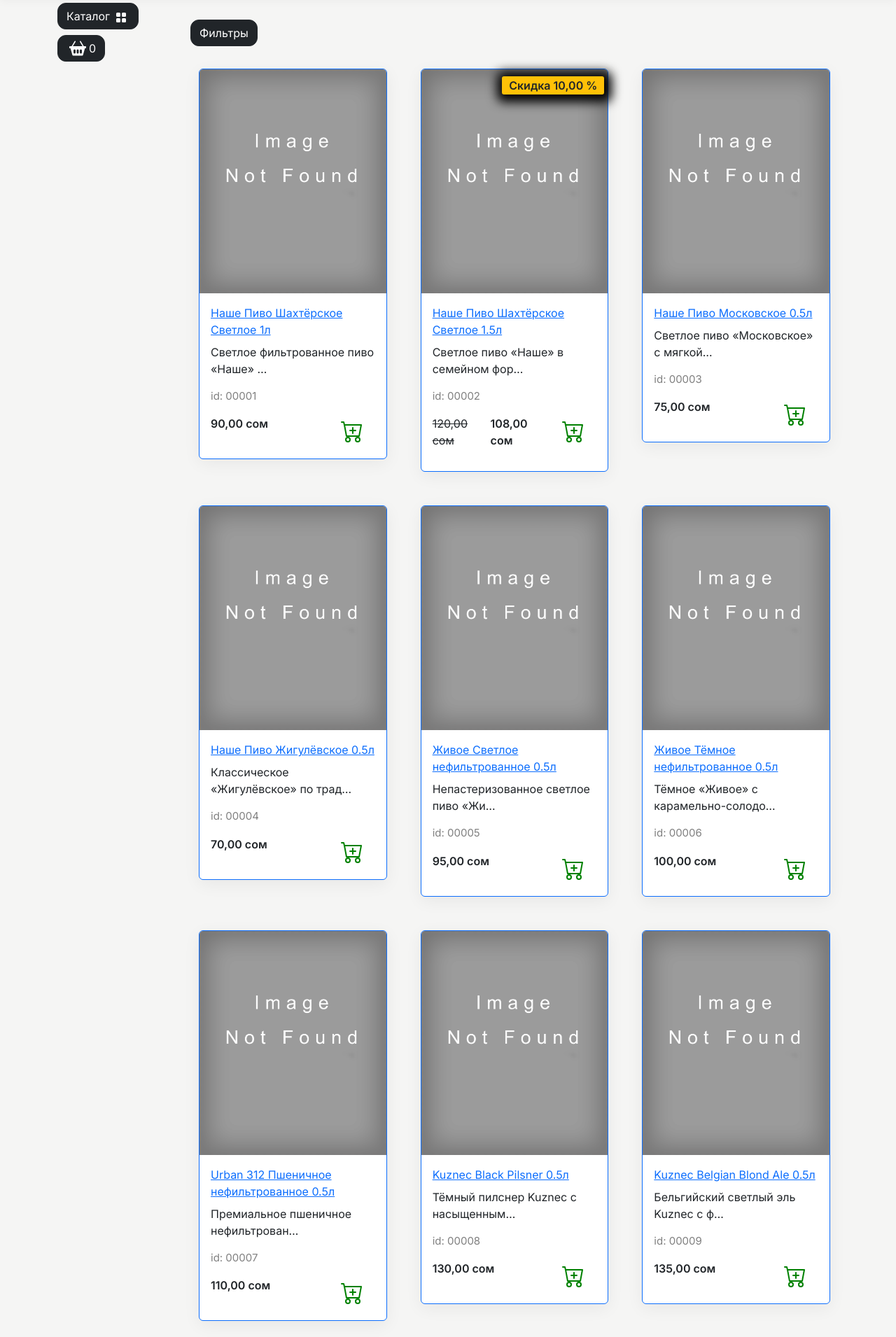
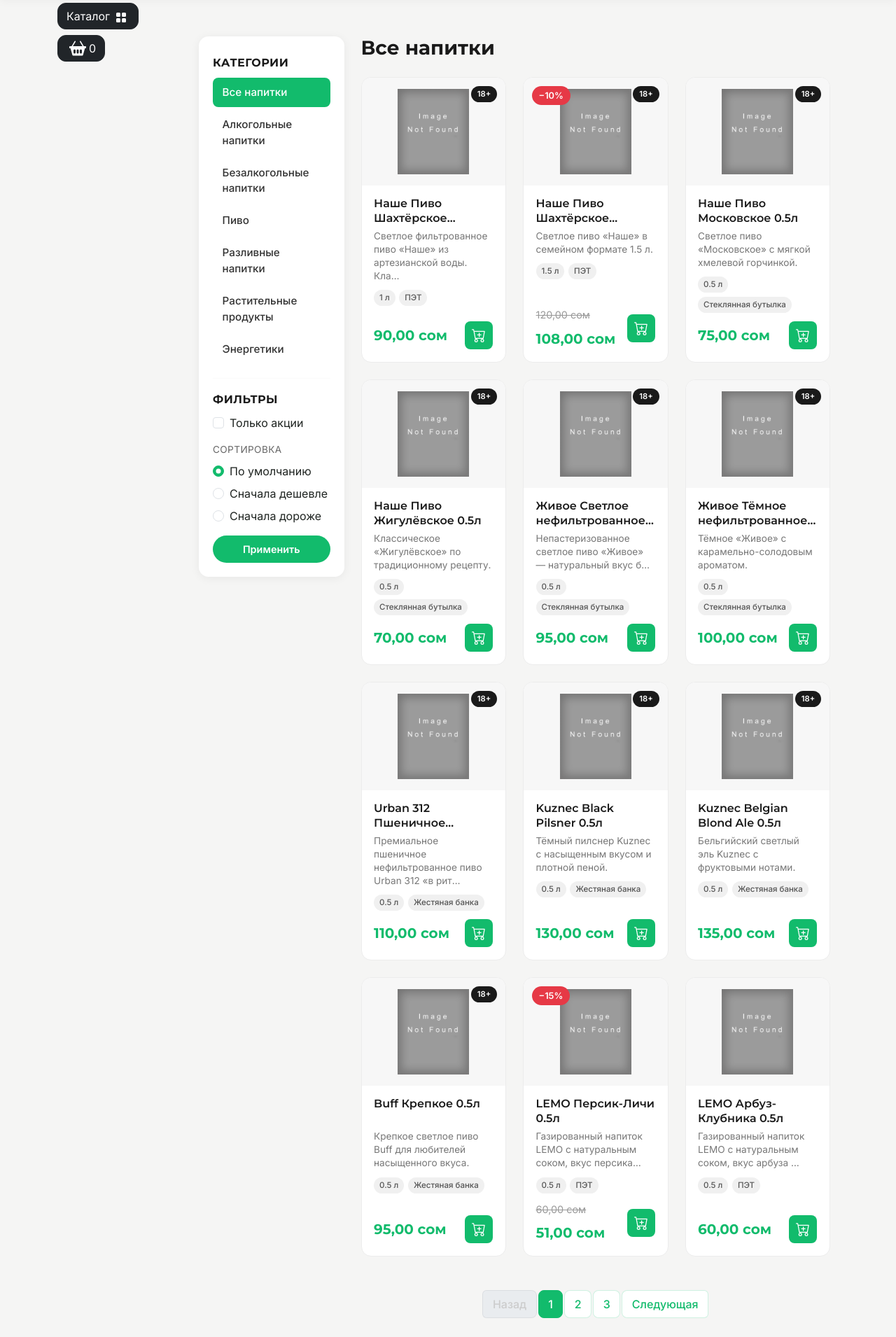
Before and after one commit to arturkarpuhin/-, a Django app: page /catalog/all/ in a window 1280 px wide. Shown: the part 57-1967 px from the top of the page at 70% size. Run offline with Django 4.2, Linux system fonts and the light colour scheme; data comes from the database, SQL or seed files in the repository; tables that the repository leaves empty hold one stand-in row (values such as "Sample post"); some libraries are stand-ins or nearby versions.

Commit message:
style: catalog Ф3 palette + square cart button + thin card border

```diff
--- a/goods/templates/goods/catalog.html
+++ b/goods/templates/goods/catalog.html
@@ -4,128 +4,185 @@
 
 {% block modal_cart %}
 {% include "includes/cart_button.html" %}
-{% endblock  %}
-
+{% endblock %}
 
 {% block content %}
+<div class="container py-4">
     <div class="row">
-    <!-- Форма фильтров -->
-    <div class="dropdown mb-2">
-        <button class="btn btn-secondary dropdown-toggle btn-dark" type="button" data-bs-toggle="dropdown"
-            aria-expanded="false">
-            Фильтры
-        </button>
 
-        <form action="{% if request.GET.q %}{% url "catalog:search" %}{% else %}{% url "catalog:index" slug_url %}{% endif %}" method="get" class="dropdown-menu bg-dark" data-bs-theme="dark">
-            <div class="form-check text-white mx-3">
-                <input class="form-check-input" type="checkbox" name="on_sale" id="flexCheckDefault" value="on" {% if request.GET.on_sale == 'on' %}checked{% endif %}>
+        <!-- САЙДБАР -->
+        <aside class="col-lg-3 col-md-12 mb-4">
+            <div class="catalog-sidebar">
+
+                <h5>Категории</h5>
+                <nav class="category-list">
+                    <a href="{% url "catalog:index" "all" %}"
+                       class="category-link{% if slug_url == "all" %} active{% endif %}">
+                        Все напитки
+                    </a>
+                    {% for c in categories %}
+                        {% if c.slug != "all" %}
+                        <a href="{% url "catalog:index" c.slug %}"
+                           class="category-link{% if c.slug == slug_url %} active{% endif %}">
+                            {{ c.name }}
+                        </a>
+                        {% endif %}
+                    {% endfor %}
+                </nav>
+
+                <hr>
+
+                <h5>Фильтры</h5>
+                <form method="get" class="filter-form"
+                      action="{% if request.GET.q %}{% url "catalog:search" %}{% else %}{% url "catalog:index" slug_url %}{% endif %}">
+
                     {% if request.GET.q %}
                         <input type="hidden" name="q" value="{{ request.GET.q }}">
                     {% endif %}
+
+                    <div class="form-check">
+                        <input class="form-check-input" type="checkbox"
+                               name="on_sale" id="flexCheckDefault" value="on"
+                               {% if request.GET.on_sale == "on" %}checked{% endif %}>
                         <label class="form-check-label" for="flexCheckDefault">
-                    Товары по акции
+                            Только акции
                         </label>
                     </div>
-            <p class="text-white mx-3 mt-3">Сортировать:</p>
-            <div class="form-check text-white mx-3">
-                <input class="form-check-input" type="radio" name="order_by" id="flexRadioDefault1" value="default"
-                {% if not request.GET.order_by or request.GET.order_by == 'default' %}checked{% endif %}>
-                <label class="form-check-label" for="flexRadioDefault1">
-                    По умолчанию
-                </label>
+
+                    <p class="filter-label">Сортировка</p>
+
+                    <div class="form-check">
+                        <input class="form-check-input" type="radio"
+                               name="order_by" id="orderDefault" value="default"
+                               {% if not request.GET.order_by or request.GET.order_by == "default" %}checked{% endif %}>
+                        <label class="form-check-label" for="orderDefault">По умолчанию</label>
                     </div>
-            <div class="form-check text-white mx-3">
-                <input class="form-check-input" type="radio" name="order_by" id="flexRadioDefault2" value="price"
-                {% if request.GET.order_by == 'price' %}checked{% endif %}>
-                <label class="form-check-label" for="flexRadioDefault2">
-                    От дешевых к дорогим
-                </label>
+                    <div class="form-check">
+                        <input class="form-check-input" type="radio"
+                               name="order_by" id="orderAsc" value="price"
+                               {% if request.GET.order_by == "price" %}checked{% endif %}>
+                        <label class="form-check-label" for="orderAsc">Сначала дешевле</label>
                     </div>
-            <div class="form-check text-white mx-3">
-                <input class="form-check-input" type="radio" name="order_by" id="flexRadioDefault3" value="-price"
-                {% if request.GET.order_by == '-price' %}checked{% endif %}>
-                <label class="form-check-label" for="flexRadioDefault3">
-                    От дорогих к дешевым
-                </label>
+                    <div class="form-check">
+                        <input class="form-check-input" type="radio"
+                               name="order_by" id="orderDesc" value="-price"
+                               {% if request.GET.order_by == "-price" %}checked{% endif %}>
+                        <label class="form-check-label" for="orderDesc">Сначала дороже</label>
                     </div>
-            <button type="submit" class="btn btn-primary mx-3 mt-3">Применить</button>
+
+                    <button type="submit" class="btn btn-brand">Применить</button>
+
                 </form>
             </div>
+        </aside>
 
+        <!-- КОНТЕНТ -->
+        <main class="col-lg-9 col-md-12">
+
+            <div class="catalog-header">
+                <h2>
                     {% if request.GET.q %}
-    <h3 class="mt-4">Результаты поиска по запросу {{ request.GET.q }}</h3>
+                        Результаты поиска: «{{ request.GET.q }}»
+                    {% elif slug_url == "all" %}
+                        Все напитки
+                    {% else %}
+                        {% for c in categories %}
+                            {% if c.slug == slug_url %}{{ c.name }}{% endif %}
+                        {% endfor %}
+                    {% endif %}
+                </h2>
+            </div>
+
             {% if not goods %}
-        <link rel="stylesheet" href="{% static "deps/css/my_footer_css.css" %}">
-        <h2 class="mt-4">По запросу ничего не найдено</h2>
+                <div class="catalog-empty">
+                    <p>{% if request.GET.q %}По запросу ничего не найдено{% else %}В этой категории пока нет товаров{% endif %}</p>
+                </div>
+            {% else %}
+                <div class="row">
+                    {% for product in goods %}
+                    <div class="col-lg-4 col-md-6 col-sm-12 mb-4">
+                        <article class="product-card">
+
+                            <a href="{% url 'catalog:product' product.slug %}" class="product-card__image-wrap">
+                                {% if product.image %}
+                                    <img src="{{ product.image.url }}" class="product-card__image" alt="{{ product.name }}">
+                                {% else %}
+                                    <img src="{% static 'deps/images/Not found image.png' %}" class="product-card__image" alt="{{ product.name }}">
                                 {% endif %}
+                                {% if product.discount %}
+                                    <span class="badge-discount">−{{ product.discount|floatformat:0 }}%</span>
                                 {% endif %}
-    {% for product in goods %}
-        <!-- Карта товара -->
-        <div class="col-lg-4 col-md-6 p-4">
-            <div class="card border-primary rounded custom-shadow">
-                {% if product.image %}
-                    <img src="{{ product.image.url }}" class="card-img-top" alt="{{ product.name }}">
-                {% else %}
-                    <img src="{% static "deps/images/Not found image.png" %}" class="card-img-top" alt="...">
+                                {% if product.is_alcoholic %}
+                                    <span class="badge-alcohol">18+</span>
                                 {% endif %}
-                <div class="card-body">
-                    <a href="{% url "catalog:product" product.slug %}">
-                        <p class="card-title">{{ product.name }}</p>
                             </a>
-                    <p class="card-text">{{ product.description|truncatechars:35 }}</p>
-                    <p class="product_id">id: {{ product.display_id }}</p>
-                    <div class="d-flex justify-content-between">
 
-                        {% if product.discount %}
-                            <p><s>{{product.price}} сом</s></p>
-                            <p><strong>{{ product.sell_price }} сом</strong></p>
-                            <span class="badge bg-warning text-dark">Скидка {{ product.discount }} %</span>
-                        {% else %}
-                            <p><strong>{{ product.price }} сом</strong></p>
+                            <div class="product-card__body">
+
+                                <a href="{% url 'catalog:product' product.slug %}" class="product-card__title">
+                                    {{ product.name }}
+                                </a>
+
+                                {% if product.description %}
+                                    <p class="product-card__desc">{{ product.description|truncatechars:60 }}</p>
                                 {% endif %}
 
-                        <a href="{% url "cart:cart_add" %}" class="btn add-to-cart"
-                        data-product-id="{{ product.id }}">
+                                {% if product.container or product.volume %}
+                                    <div class="product-card__meta">
+                                        {% if product.volume %}<span class="meta-chip">{{ product.get_volume_display }}</span>{% endif %}
+                                        {% if product.container %}<span class="meta-chip">{{ product.get_container_display }}</span>{% endif %}
+                                    </div>
+                                {% endif %}
+
+                                <div class="product-card__footer">
+                                    <div class="product-card__price">
+                                        {% if product.discount %}
+                                            <span class="product-card__price-old">{{ product.price }} сом</span>
+                                            <span class="product-card__price-new">{{ product.sell_price }} сом</span>
+                                        {% else %}
+                                            <span class="product-card__price-new">{{ product.price }} сом</span>
+                                        {% endif %}
+                                    </div>
+
+                                    <a href="{% url 'cart:cart_add' %}" class="btn-brand-cart add-to-cart"
+                                       data-product-id="{{ product.id }}"
+                                       aria-label="Добавить в корзину">
                                         {% csrf_token %}
-                            <img class="mx-1" src="{% static "deps/icons/cart-plus.svg" %}" alt="Catalog Icon"
-                                width="32" height="32">
+                                        <img src="{% static 'deps/icons/cart-plus.svg' %}" alt="" width="20" height="20">
                                     </a>
                                 </div>
+
                             </div>
-            </div>
+                        </article>
                     </div>
                     {% endfor %}
+                </div>
 
-
-
-</div>
                 <!-- Пагинация -->
-{% if goods %}
-    <nav aria-label="Page navigation example">
+                <nav aria-label="Page navigation">
                     <ul class="pagination justify-content-center my-4">
-            <div class="custom-shadow d-flex">
-
                         <li class="page-item {% if not page_obj.has_previous %}disabled{% endif %}">
                             <a class="page-link" href="{% if page_obj.has_previous %}?{% change_params page=page_obj.previous_page_number %}{% else %}#{% endif %}">Назад</a>
                         </li>
-
                         {% for page in page_obj.paginator.page_range %}
                             {% if page >= page_obj.number|add:-2 and page <= page_obj.number|add:2 %}
-                    <li class="page-item {% if page_obj.number == page %} active {% endif %}">
+                            <li class="page-item {% if page_obj.number == page %}active{% endif %}">
                                 <a class="page-link" href="?{% change_params page=page %}">{{ page }}</a>
                             </li>
                             {% endif %}
                         {% endfor %}
-
-
                         <li class="page-item {% if not page_obj.has_next %}disabled{% endif %}">
                             <a class="page-link" href="{% if page_obj.has_next %}?{% change_params page=page_obj.next_page_number %}{% else %}#{% endif %}">Следующая</a>
                         </li>
-            </div>
                     </ul>
                 </nav>
+
             {% endif %}
-{% endblock  %}
+
+        </main>
+    </div>
+</div>
+{% endblock %}
 
 
 {% block footer %}
@@ -134,4 +191,4 @@
         <p class="m-0 text-center text-white">Сайт разработан Карпухиным Артуром</p>
     </div>
 </footer>
-{% endblock  %}
+{% endblock %}
--- a/static/deps/css/brand.css
+++ b/static/deps/css/brand.css
@@ -248,17 +248,17 @@ footer a:hover {
 }
 
 .category-link:hover {
-  background: rgba(45, 134, 50, 0.08);
-  color: #2D8632;
+  background: rgba(18, 187, 108, 0.08);
+  color: #12bb6c;
 }
 
 .category-link.active {
-  background: #2D8632;
+  background: #12bb6c;
   color: #fff;
 }
 
 .category-link.active:hover {
-  background: #246b29;
+  background: #0b7442;
   color: #fff;
 }
 
@@ -267,8 +267,8 @@ footer a:hover {
 }
 
 .filter-form .form-check-input:checked {
-  background-color: #2D8632;
-  border-color: #2D8632;
+  background-color: #12bb6c;
+  border-color: #12bb6c;
 }
 
 .filter-form .filter-label {
@@ -281,7 +281,7 @@ footer a:hover {
 }
 
 .btn-brand {
-  background: #2D8632;
+  background: #12bb6c;
   color: #fff;
   border: none;
   padding: 0.55rem 1.25rem;
@@ -294,7 +294,7 @@ footer a:hover {
 }
 
 .btn-brand:hover {
-  background: #246b29;
+  background: #0b7442;
   color: #fff;
 }
 
@@ -320,14 +320,15 @@ footer a:hover {
   background: #fff;
   border-radius: 14px;
   overflow: hidden;
-  box-shadow: 0 2px 14px rgba(0, 0, 0, 0.06);
-  transition: transform 0.18s ease, box-shadow 0.18s ease;
+  border: 1px solid #ececec;
+  transition: transform 0.18s ease, border-color 0.18s ease, box-shadow 0.18s ease;
   height: 100%;
 }
 
 .product-card:hover {
-  transform: translateY(-4px);
-  box-shadow: 0 8px 24px rgba(0, 0, 0, 0.1);
+  transform: translateY(-2px);
+  border-color: #d0d0d0;
+  box-shadow: 0 4px 16px rgba(0, 0, 0, 0.06);
 }
 
 .product-card__image-wrap {
@@ -397,7 +398,7 @@ footer a:hover {
 }
 
 .product-card__title:hover {
-  color: #2D8632;
+  color: #12bb6c;
 }
 
 .product-card__desc {
@@ -427,8 +428,7 @@ footer a:hover {
   display: flex;
   align-items: baseline;
   gap: 0.5rem;
-  margin-top: auto;
-  margin-bottom: 0.9rem;
+  flex-wrap: wrap;
 }
 
 .product-card__price-old {
@@ -438,44 +438,50 @@ footer a:hover {
 }
 
 .product-card__price-new {
-  color: #2D8632;
+  color: #12bb6c;
   font-size: 1.25rem;
   font-weight: 700;
   font-family: 'Montserrat', system-ui, sans-serif;
 }
 
-.btn-brand-cart {
+.product-card__footer {
   display: flex;
   align-items: center;
+  justify-content: space-between;
+  gap: 0.75rem;
+  margin-top: auto;
+}
+
+.btn-brand-cart {
+  display: inline-flex;
+  align-items: center;
   justify-content: center;
-  gap: 0.5rem;
-  background: #2D8632;
+  background: #12bb6c;
   color: #fff;
   border: none;
-  padding: 0.65rem 1rem;
-  border-radius: 999px;
-  font-weight: 600;
-  font-size: 0.92rem;
+  width: 40px;
+  height: 40px;
+  border-radius: 8px;
   text-decoration: none;
-  width: 100%;
   transition: background 0.15s;
+  flex-shrink: 0;
 }
 
 .btn-brand-cart:hover {
-  background: #246b29;
+  background: #0b7442;
   color: #fff;
 }
 
 .btn-brand-cart img,
 .btn-brand-cart svg {
-  width: 18px;
-  height: 18px;
+  width: 20px;
+  height: 20px;
   filter: brightness(0) invert(1);
 }
 
 .pagination .page-link {
-  color: #2D8632;
-  border-color: rgba(45, 134, 50, 0.2);
+  color: #12bb6c;
+  border-color: rgba(18, 187, 108, 0.2);
   border-radius: 8px;
   margin: 0 0.18rem;
   padding: 0.45rem 0.85rem;
@@ -483,15 +489,15 @@ footer a:hover {
 }
 
 .pagination .page-link:hover {
-  background: rgba(45, 134, 50, 0.08);
-  color: #2D8632;
-  border-color: #2D8632;
+  background: rgba(18, 187, 108, 0.08);
+  color: #12bb6c;
+  border-color: #12bb6c;
 }
 
 .pagination .page-item.active .page-link {
-  background: #2D8632;
+  background: #12bb6c;
   color: #fff;
-  border-color: #2D8632;
+  border-color: #12bb6c;
 }
 
 .pagination .page-item.disabled .page-link {
```
Lines whose indentation alone changed are shown as unchanged.
